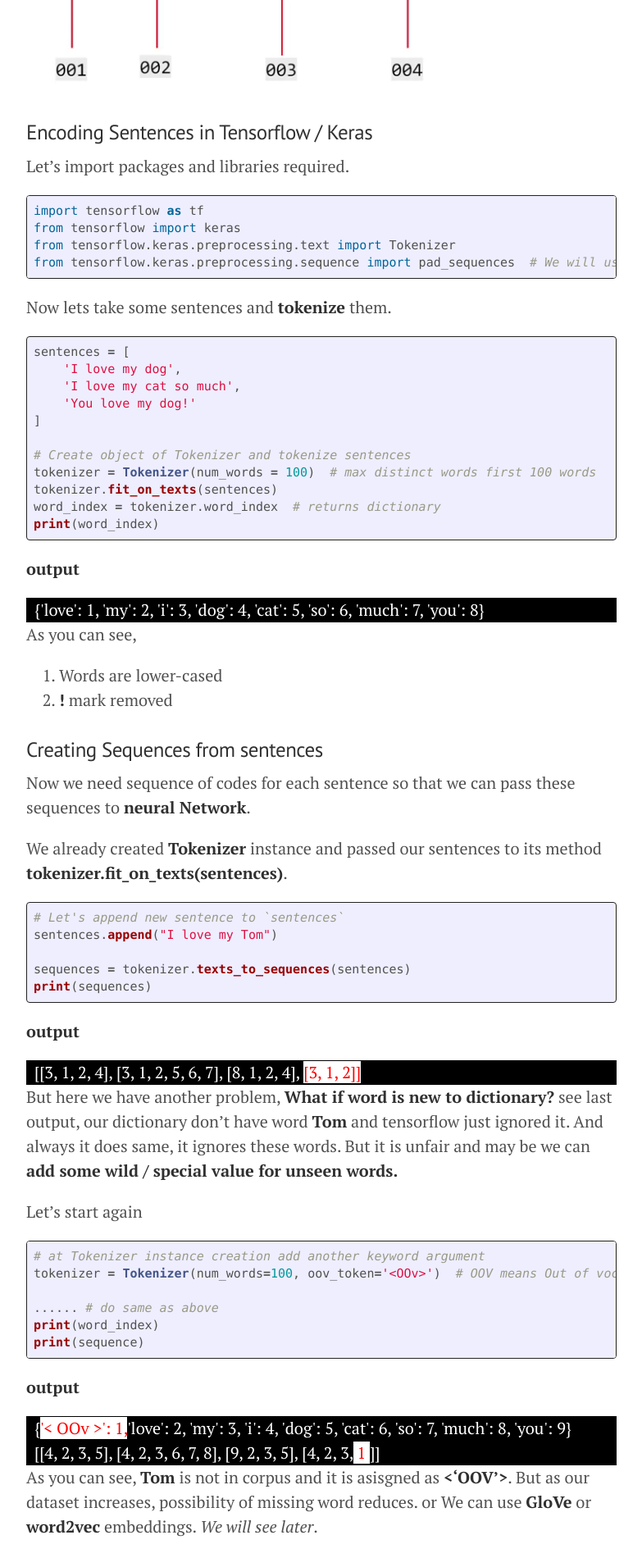
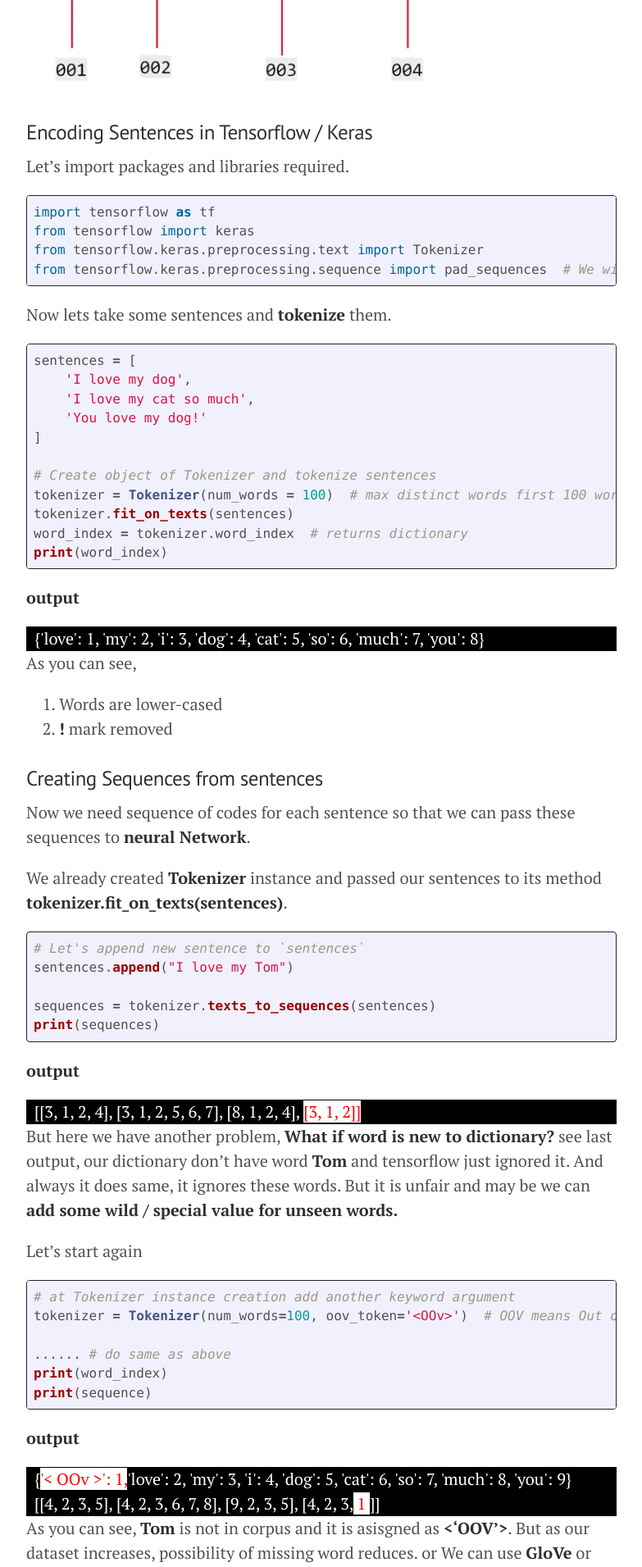
Before and after one commit to PSKP-95/pskp-95.github.io, a Jekyll site: the page built from _posts/2020-04-24-natural-language-processing-with-tensorflow-part-1.md, in a window 1280 px wide. Shown: the part 1152-3063 px from the top of the page at 82% size, without its empty margins (248-1031 px from the left). Built offline with Jekyll 4.4.1, drawn with Linux system fonts in a browser that asks for light colours; nearby versions of some CDN libraries; comment, search, counter and statistics services are not loaded; some of the changed text lies outside the part shown.

Commit message:
code style

```diff
--- a/public/css/lanyon.css
+++ b/public/css/lanyon.css
@@ -558,12 +558,13 @@
 }
 
 .post pre {
-  font-size: 15px;
-  background-color: #EEEEFF;
+  font-size: 16px;
+  background-color: rgb(241, 241, 253);
   border: 1px solid rgb(36, 35, 35);
   padding: 8px;
   overflow:auto;
   white-space: pre;
+  font-family: 'Segoe UI', Tahoma, Geneva, Verdana, sans-serif;
 }
 
 /* AK custom CSS mods */
```
